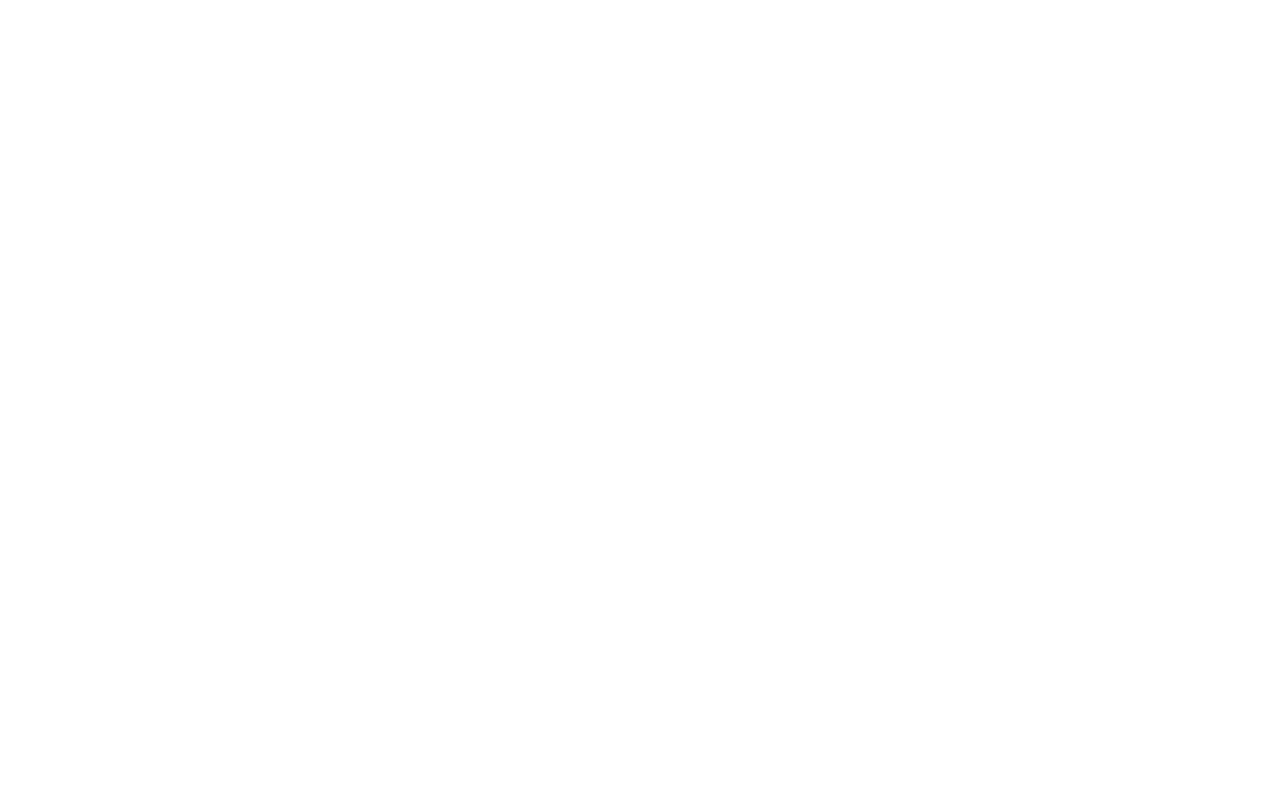
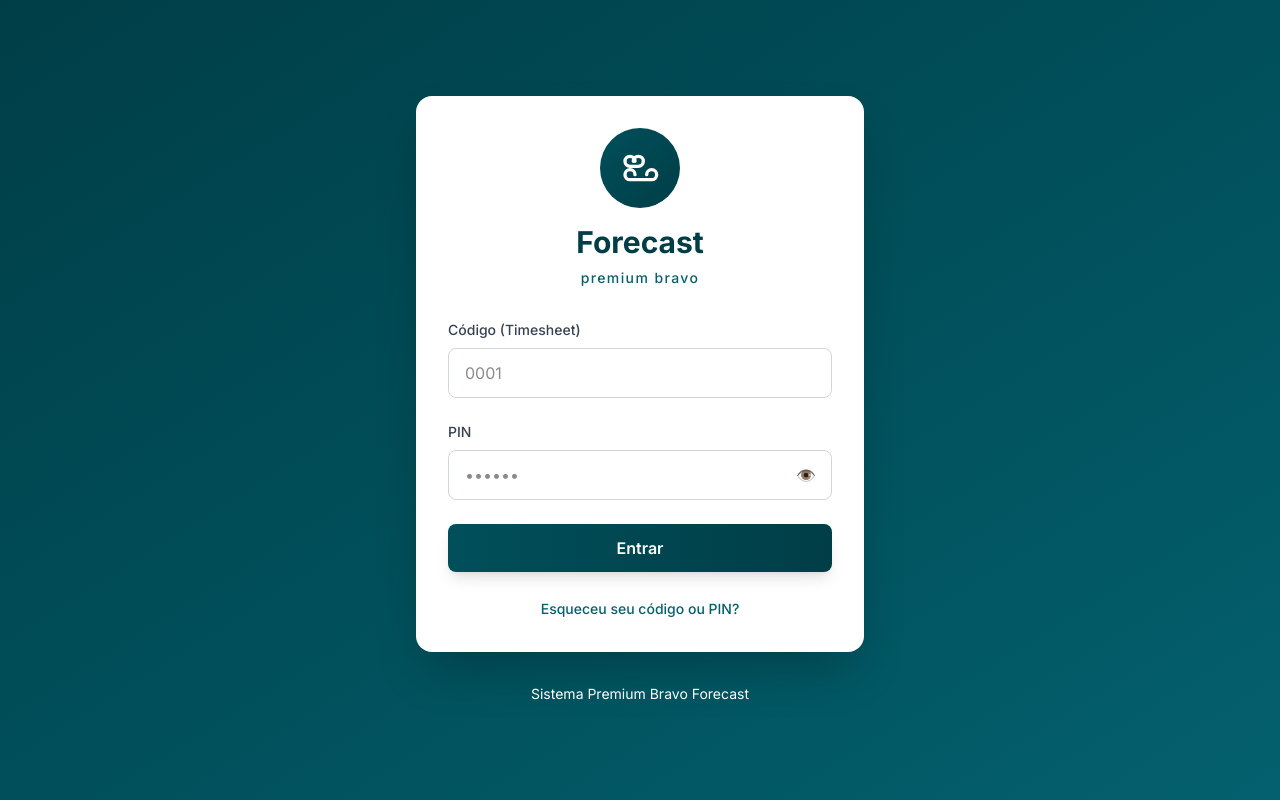
Before and after one commit to hswerts/premiumbravo-forecast, a Next.js app: page /login in a window 1280 px wide. Built offline with nearby package versions, Linux system fonts and the light colour scheme.

Commit message:
Update layout.tsx

```diff
--- a/app/(auth)/login/layout.tsx
+++ b/app/(auth)/login/layout.tsx
@@ -1,13 +1,7 @@
-export default function LoginLayout({
-  children,
-}: {
-  children: React.ReactNode
-}) {
+export default function LoginLayout({ children }: { children: React.ReactNode }) {
   return (
-    <html lang="pt-BR">
-      <body className="min-h-screen">
-        {children}
-      </body>
-    </html>
+    <div className="min-h-screen">
+      {children}
+    </div>
   )
 }
```
